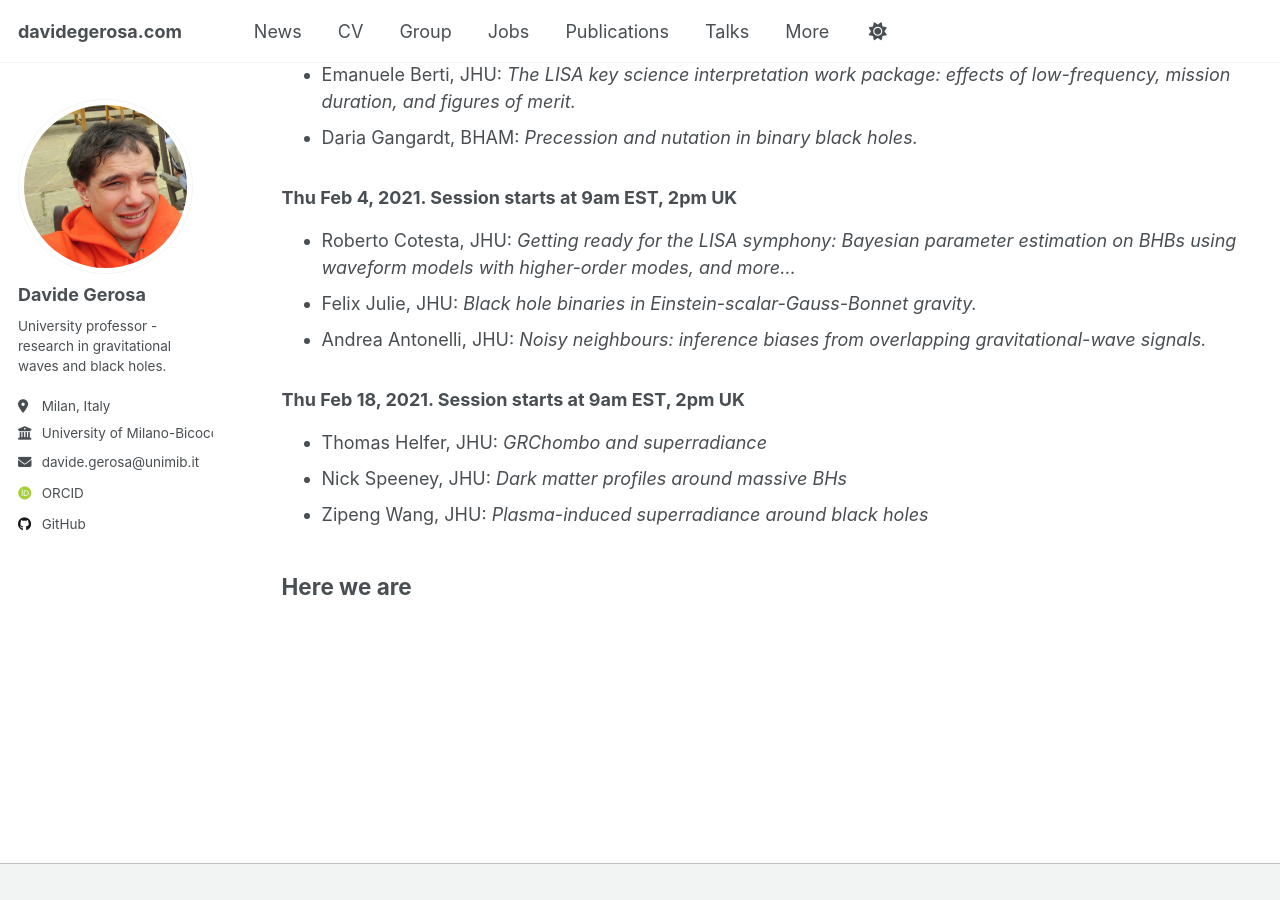
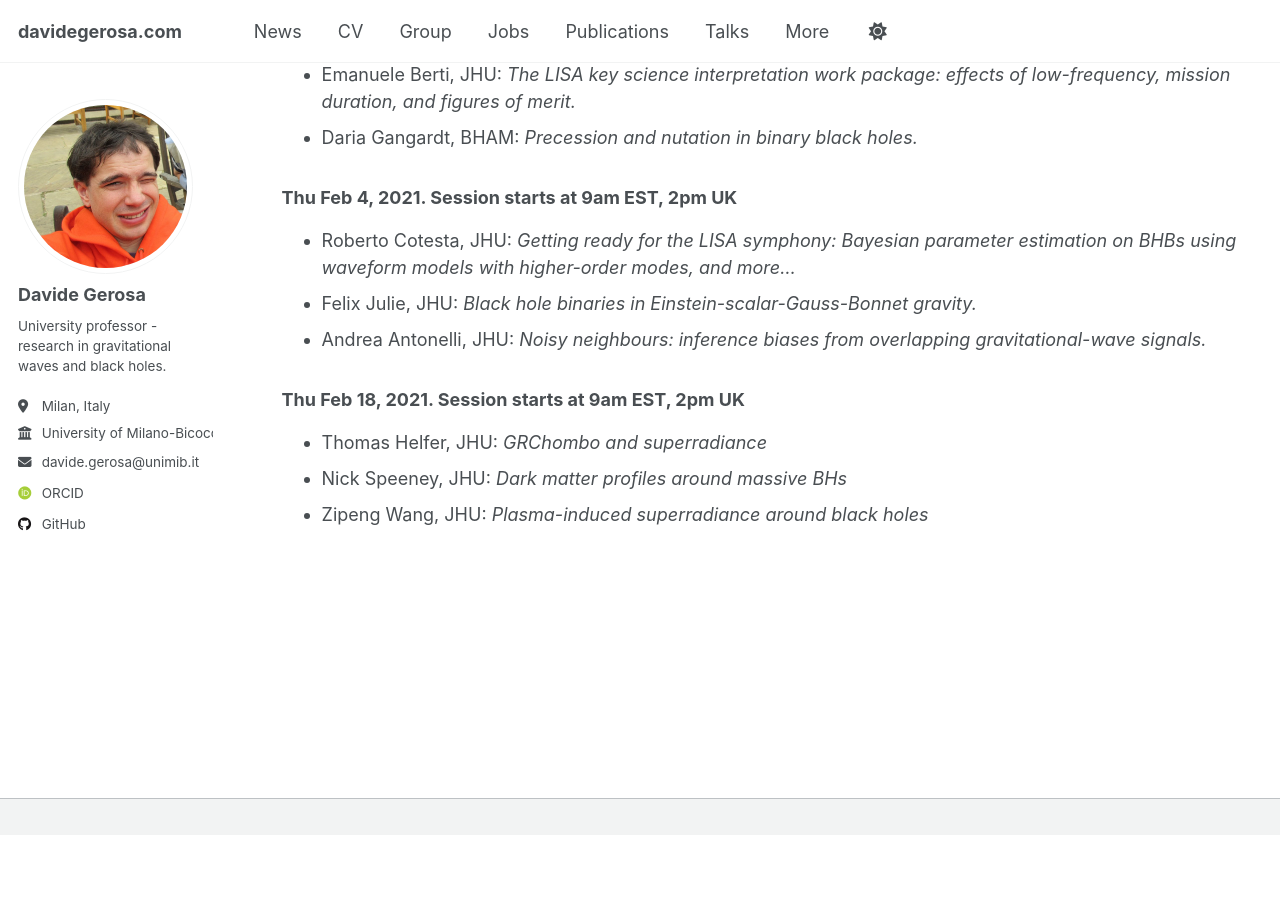
Before and after one commit to dgerosa/website, a Jekyll site: the page built from _pages/hopbham.md, in a window 1280 px wide and 900 px high, scrolled down 1208 px. Built offline with Jekyll 4.4.1, drawn with Linux system fonts in a browser that asks for light colours; some web fonts are replaced; after the commit the page ends 2043 px from its top, so only the background shows below that.

Commit message:
Sat Jun 14 12:31:45 CEST 2025

```diff
--- a/_pages/hopbham.md
+++ b/_pages/hopbham.md
@@ -49,5 +49,3 @@ We’ll meet in Zoomland. Link will be circulated via email.
 - Thomas Helfer, JHU: *GRChombo and superradiance*
 - Nick Speeney, JHU: *Dark matter profiles around massive BHs*
 - Zipeng Wang, JHU: *Plasma-induced superradiance around black holes*
-
-## Here we are
```
